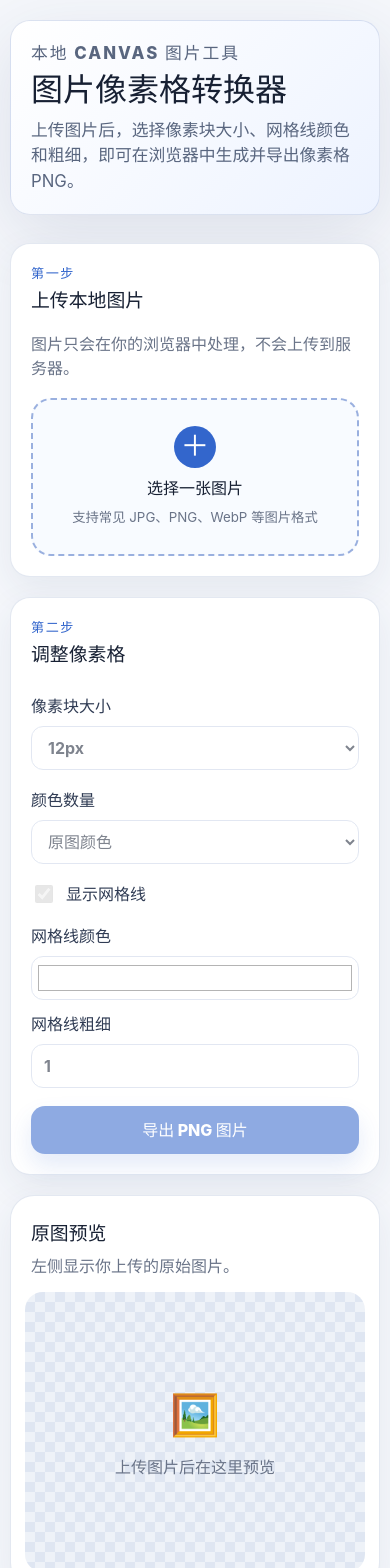
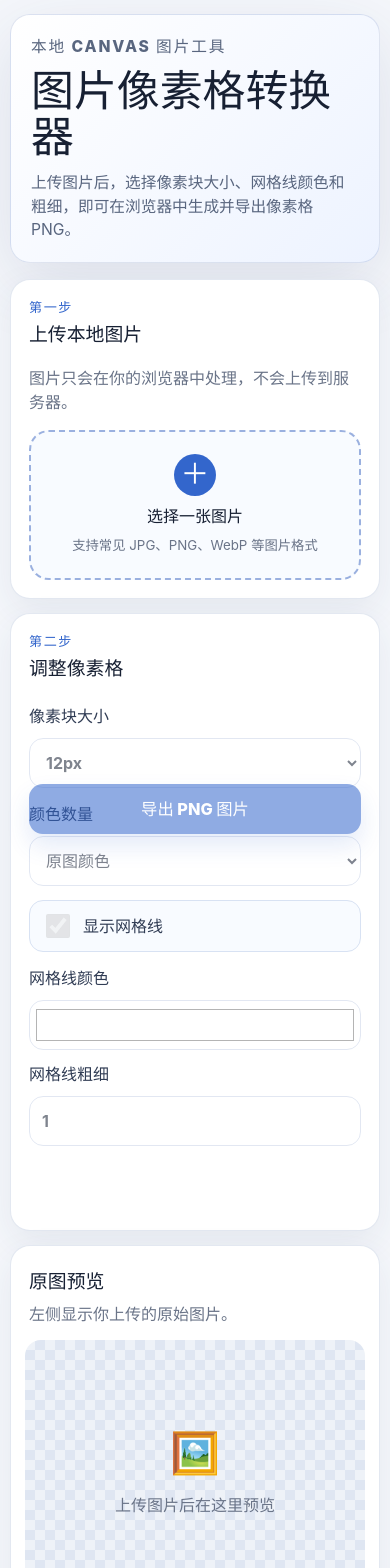
Before and after one commit to MarthaLi-bot/pixel-grid-app, a React (Vite) app: page / in a window 390 px wide. Shown: the top 1568 px of the page. Built offline with nearby package versions, Linux system fonts and the light colour scheme.

Commit message:
Improve mobile layout for pixel grid app

```diff
--- a/src/styles.css
+++ b/src/styles.css
@@ -13,14 +13,20 @@
 
 body {
   margin: 0;
-  min-width: 320px;
+  min-width: 0;
   min-height: 100vh;
+  overflow-x: hidden;
 }
 
 button,
 input,
 select {
   font: inherit;
+}
+
+img,
+canvas {
+  max-width: 100%;
 }
 
 button {
@@ -314,14 +320,72 @@ button {
 
 @media (max-width: 620px) {
   .app-shell {
-    width: min(100% - 20px, 1180px);
-    padding: 20px 0;
+    width: 100%;
+    padding: 14px 10px 24px;
   }
 
-  .hero,
-  .panel {
+  .hero {
+    margin-bottom: 16px;
     padding: 20px;
     border-radius: 20px;
+  }
+
+  .hero h1 {
+    font-size: clamp(2rem, 11vw, 2.75rem);
+    line-height: 1.08;
+  }
+
+  .hero p {
+    font-size: 0.98rem;
+  }
+
+  .workspace,
+  .sidebar,
+  .preview-grid,
+  .controls-panel {
+    gap: 14px;
+  }
+
+  .panel,
+  .preview-card {
+    border-radius: 20px;
+  }
+
+  .panel {
+    padding: 18px;
+  }
+
+  .upload-box {
+    min-height: 150px;
+    margin-top: 14px;
+    padding: 22px 14px;
+  }
+
+  .field,
+  .checkbox-field {
+    gap: 10px;
+  }
+
+  .field select,
+  .field input[type="number"],
+  .field input[type="color"],
+  .primary-button {
+    min-height: 50px;
+    border-radius: 14px;
+  }
+
+  .checkbox-field {
+    min-height: 48px;
+    padding: 10px 12px;
+    border: 1px solid #d8e2f3;
+    border-radius: 14px;
+    background: #f8fbff;
+  }
+
+  .checkbox-field input {
+    width: 24px;
+    height: 24px;
+    flex: 0 0 auto;
   }
 
   .inline-fields,
@@ -329,8 +393,50 @@ button {
     grid-template-columns: 1fr;
   }
 
+  .primary-button {
+    position: sticky;
+    bottom: 10px;
+    z-index: 1;
+    margin-top: 2px;
+    font-size: 1.02rem;
+  }
+
+  .preview-heading {
+    padding: 18px 18px 0;
+  }
+
+  .grid-stats {
+    margin: 14px 18px 0;
+  }
+
+  .grid-stats div {
+    display: flex;
+    justify-content: space-between;
+    gap: 12px;
+    align-items: baseline;
+  }
+
+  .grid-stats dt {
+    margin: 0;
+  }
+
+  .grid-stats dd {
+    text-align: right;
+    overflow-wrap: anywhere;
+  }
+
   .preview-frame {
-    min-height: 280px;
+    min-height: 260px;
     margin: 14px;
+    overflow: hidden;
+    border-radius: 16px;
+  }
+
+  .preview-frame img,
+  .preview-frame canvas {
+    width: auto;
+    height: auto;
+    max-width: 100%;
+    max-height: 70vh;
   }
 }
```
